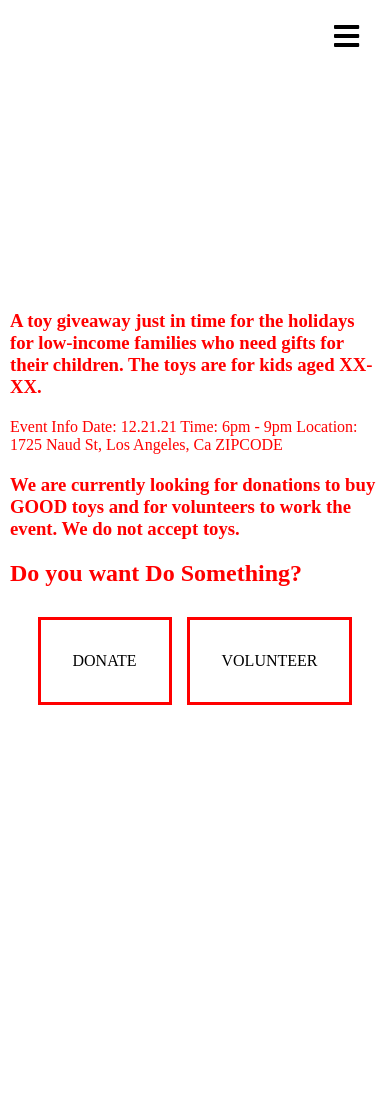
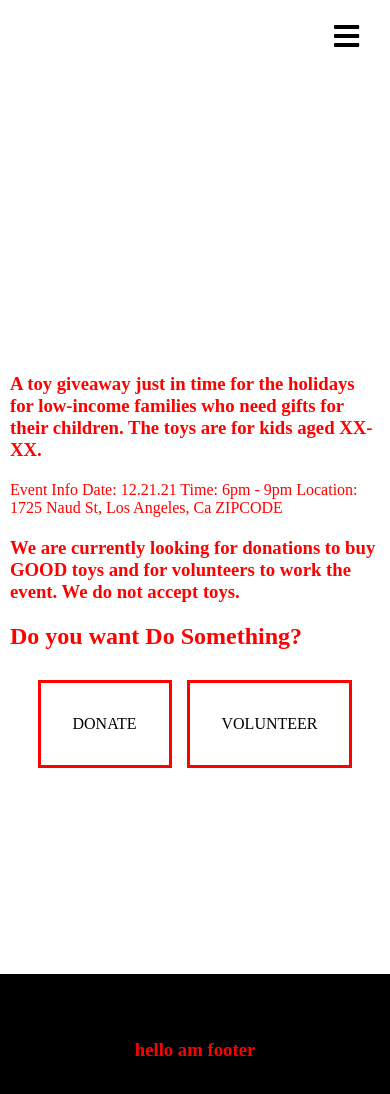
Before and after one commit to production-club/do-something, a React (Create React App) app: page / in a window 390 px wide. Shown: the top 1094 px of the page. Before the commit the page ends 924 px from the top, so only its background shows below. Built offline with nearby package versions, Linux system fonts and the light colour scheme.

Commit message:
responsive footer added

```diff
--- a/src/App.css
+++ b/src/App.css
@@ -6,6 +6,21 @@
   max-width: 100vw;
   /* max-height: 100vh; */
   overflow-x: none;
+}
+
+*:before,
+*:after {
+  box-sizing: border-box;
+}
+html,
+body {
+  height: 100%;
+  position: relative;
+}
+
+.App {
+  /* overflow-y: none; */
+  /* position: relative; */
 }
 
 .HomeWrapper,
@@ -19,10 +34,18 @@
   align-items: center;
   justify-content: center;
   text-align: center;
-  height: 100vh;
+  min-height: calc(100vh - 34px);
+  height: auto;
   max-width: 100%;
+  min-width: fit-content;
+  margin-top: 10vh;
+  overflow-y: auto;
 }
 
+.iFrameWrapper {
+  align-items: center;
+  margin-top: 3.2rem;
+}
 .HomeTextWrapper {
   text-align: left;
   padding: 10px 10px;
@@ -42,6 +65,7 @@
 h3,
 h2,
 p {
+  margin-top: 2px;
   margin-bottom: 20px;
   color: red;
 }
@@ -53,7 +77,7 @@ p {
   align-items: center;
   justify-content: center;
   padding: 2rem;
-  /* margin-right: 10px; */
+  margin-bottom: 10px;
 }
 .DonateButton {
   margin-right: 15px;
@@ -69,4 +93,16 @@ p {
   color: white;
 }
 
+.FooterWrapper {
+  width: 100%;
+  position: relative;
+  bottom: 0;
+  background-color: black;
+  justify-content: center;
+  height: 20vh;
+  display: flex;
+  align-items: center;
+}
+.FooterText {
+}
 /* media queries */
--- /dev/null
+++ b/src/components/Footer.js
@@ -0,0 +1,11 @@
+import React from "react";
+
+export default function Footer() {
+  return (
+    <div className="FooterWrapper">
+      <div className="FooterText">
+        <h3>hello am footer</h3>
+      </div>
+    </div>
+  );
+}
--- a/src/index.js
+++ b/src/index.js
@@ -4,11 +4,13 @@ import "./index.css";
 import App from "./App";
 import reportWebVitals from "./reportWebVitals";
 import { HashRouter } from "react-router-dom";
+import Footer from "./components/Footer";
 
 ReactDOM.render(
   <React.StrictMode>
     <HashRouter>
       <App />
+      <Footer />
     </HashRouter>
   </React.StrictMode>,
   document.getElementById("root")
--- a/src/pages/Donate.js
+++ b/src/pages/Donate.js
@@ -3,8 +3,8 @@ import React from "react";
 const Donate = () => {
   return (
     <div className="DonateWrapper">
-      <h3>Donate 💸</h3>
       <div className="iFrameWrapper">
+        {/* <h3>Donate 💸</h3> */}
         <iframe
           title="donorbox"
           src="https://donorbox.org/embed/toy-drive-3"
@@ -12,13 +12,14 @@ const Donate = () => {
           allowpaymentrequest="allowpaymentrequest"
           seamless="seamless"
           frameborder="0"
-          scrolling="no"
+          scrolling="yes"
           height="900px"
           width="100%"
           style={{
             maxWidth: 500,
             minWidth: 250,
-            maxHeight: "none",
+            maxHeight: "100vh",
+            minHeight: "100vh",
             marginTop: 0,
           }}
         ></iframe>
```
